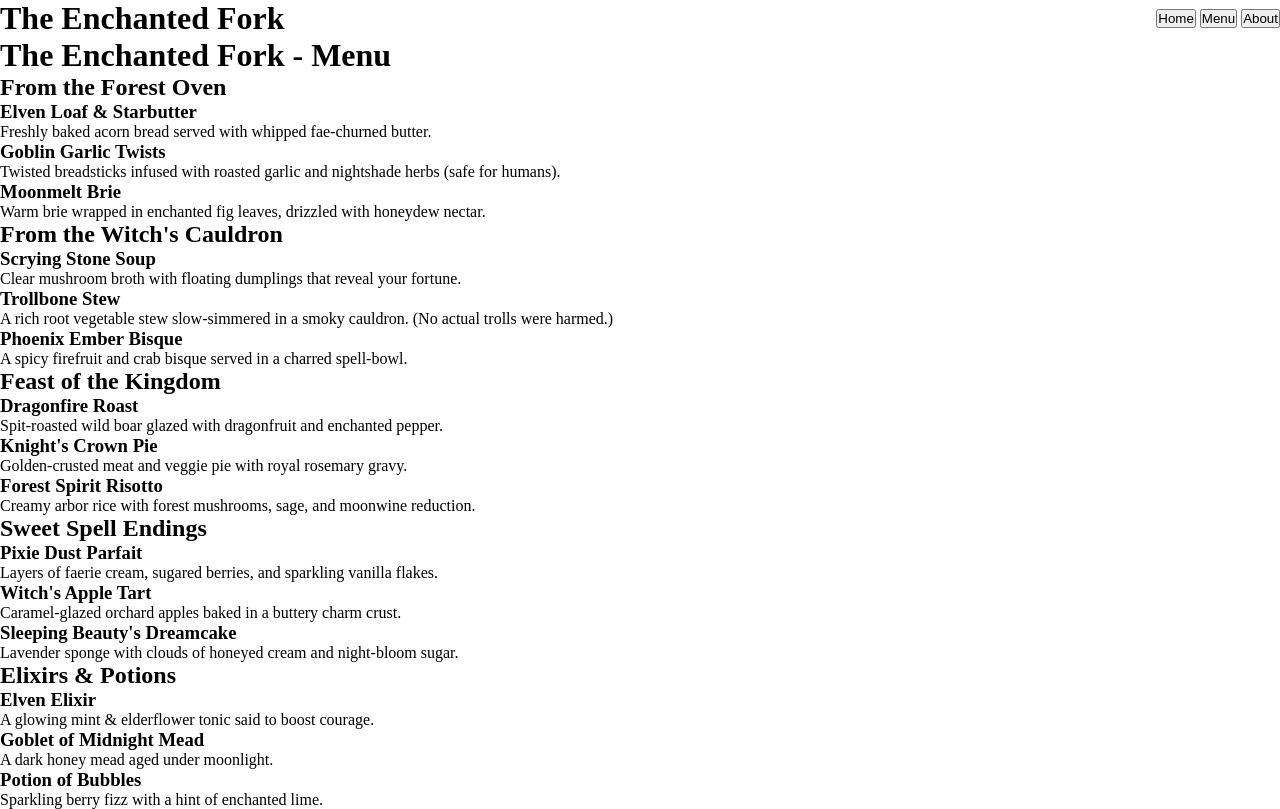
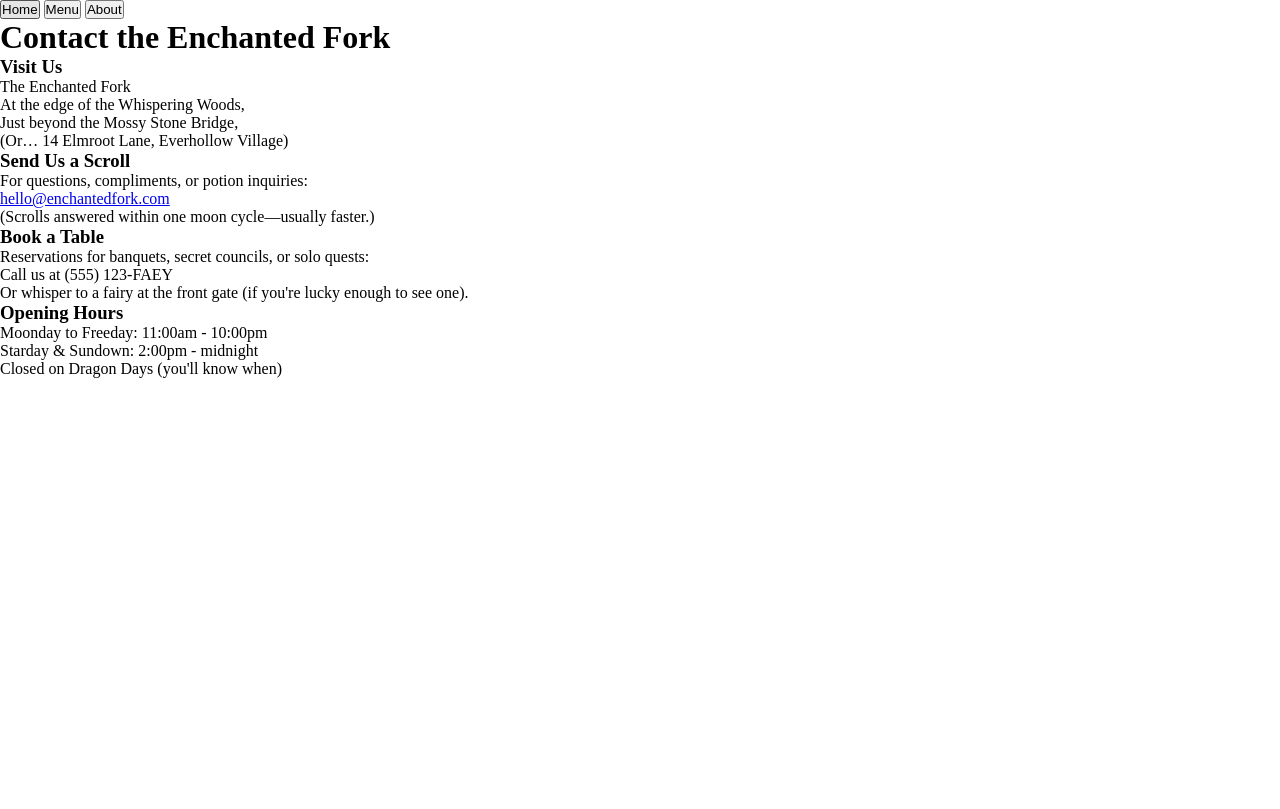
Before and after one commit to GeorgeZisis95/RestaurantPage, a website built with webpack: page src/template.html in a window 1280 px wide. Built offline with nearby package versions, Linux system fonts and the light colour scheme; a web font is replaced by a local one.

Commit message:
Add contact content

```diff
--- /dev/null
+++ b/src/contact.js
@@ -0,0 +1,81 @@
+// Step 1: Create the contact page header
+const contactHeader = document.createElement("h1")
+contactHeader.textContent = "Contact the Enchanted Fork"
+
+// Step 2: Create visit us div, inside there's a title and four p's
+const visitDiv = document.createElement("div")
+const visitHeader = document.createElement("h3")
+visitHeader.textContent = "Visit Us"
+
+const visitp1 = document.createElement("p")
+const visitp2 = document.createElement("p")
+const visitp3 = document.createElement("p")
+const visitp4 = document.createElement("p")
+
+visitp1.textContent = "The Enchanted Fork"
+visitp2.textContent = "At the edge of the Whispering Woods,"
+visitp3.textContent = "Just beyond the Mossy Stone Bridge,"
+visitp4.textContent = "(Or… 14 Elmroot Lane, Everhollow Village)"
+
+visitDiv.appendChild(visitHeader)
+visitDiv.appendChild(visitp1)
+visitDiv.appendChild(visitp2)
+visitDiv.appendChild(visitp3)
+visitDiv.appendChild(visitp4)
+
+// Step 3: Create email contact div, inside there's a title, two p's and an email link
+const emailDiv = document.createElement("div")
+const emailHeader = document.createElement("h3")
+emailHeader.textContent = "Send Us a Scroll"
+
+const emailp1 = document.createElement("p")
+const emaill1 = document.createElement("a")
+const emailp2 = document.createElement("p")
+
+emailp1.textContent = "For questions, compliments, or potion inquiries:"
+emaill1.setAttribute("href", "#")
+emaill1.textContent = "hello@enchantedfork.com"
+emailp2.textContent = "(Scrolls answered within one moon cycle—usually faster.)"
+
+emailDiv.appendChild(emailHeader)
+emailDiv.appendChild(emailp1)
+emailDiv.appendChild(emaill1)
+emailDiv.appendChild(emailp2)
+
+// Step 4: Create phone div, inside there's a title, three p's and I need the phone styled in bold
+const phoneDiv = document.createElement("div")
+const phoneHeader = document.createElement("h3")
+phoneHeader.textContent = "Book a Table"
+
+const phonep1 = document.createElement("p")
+const phonep2 = document.createElement("p")
+const phonep3 = document.createElement("p")
+
+phonep1.textContent = "Reservations for banquets, secret councils, or solo quests:"
+phonep2.textContent = "Call us at (555) 123-FAEY"
+phonep3.textContent = "Or whisper to a fairy at the front gate (if you're lucky enough to see one)."
+
+phoneDiv.appendChild(phoneHeader)
+phoneDiv.appendChild(phonep1)
+phoneDiv.appendChild(phonep2)
+phoneDiv.appendChild(phonep3)
+
+// Step 5: Create opening hours div with three p's and a title
+const openDiv = document.createElement("div")
+const openHeader = document.createElement("h3")
+openHeader.textContent = "Opening Hours"
+
+const openp1 = document.createElement("p")
+const openp2 = document.createElement("p")
+const openp3 = document.createElement("p")
+
+openp1.textContent = "Moonday to Freeday: 11:00am - 10:00pm"
+openp2.textContent = "Starday & Sundown: 2:00pm - midnight"
+openp3.textContent = "Closed on Dragon Days (you'll know when)"
+
+openDiv.appendChild(openHeader)
+openDiv.appendChild(openp1)
+openDiv.appendChild(openp2)
+openDiv.appendChild(openp3)
+
+export { contactHeader, visitDiv, emailDiv, phoneDiv, openDiv }
--- a/src/homepage.js
+++ b/src/homepage.js
@@ -1,8 +1,26 @@
-const textDiv = document.createElement("p")
-textDiv.textContent = "Welcome to The Enchanted Fork, a cozy haven nestled beneath the whispering willows of Everglade \
-Hollow. Here, under twinkling lanterns and ivy-draped archways, we serve dishes brewed with stardust, forest herbs, \
-and a pinch of old magic. Our chefs—once apprentices to woodland witches and castle cooks—prepare feasts fit for elves, \
-travelers, and noble beasts alike. Whether you arrive on foot, broomstick, or griffin-back, \
-a warm hearth and a spellbinding meal await. Come with wonder, leave with joy."
+// Step 1: Create the header of the page
+const homeHeader = document.createElement("h1")
+homeHeader.textContent = "The Enchanted Fork"
 
-export { textDiv }
+// Step 2: Create the about paragraphs and append them to the about div
+const aboutDiv = document.createElement("div")
+
+const p1 = document.createElement("p")
+const p2 = document.createElement("p")
+const p3 = document.createElement("p")
+const p4 = document.createElement("p")
+const p5 = document.createElement("p")
+
+p1.textContent = "Welcome, traveler, to The Enchanted Fork — a place where stories are savored and every dish holds a sprinkle of magic."
+p2.textContent = "Nestled deep within the Whispering Woods (or just off the main road past the village square), our tavern was founded by a curious cook and a wandering witch who believed that food should warm the soul as well as the belly. With recipes passed down through spellbooks and forest whispers, we've crafted a menu that brings fantasy to your fork."
+p3.textContent = "Here, goblins dine beside knights, elves sip herbal brews with pixies, and even the occasional dragon might stop by for a flame-grilled treat (no need to panic, they're quite polite). Whether you seek a hearty meal after a long quest or a sweet spell to end your day, you'll find comfort, charm, and a little enchantment in every bite."
+p4.textContent = "We believe in slow-simmered stews, moonlit ingredients, and laughter echoing off timbered walls. But more than that, we believe in bringing people together—be they brave adventurers or quiet dreamers."
+p5.textContent = "So pull up a chair, choose your potion, and let the story begin. Your table awaits..."
+
+aboutDiv.appendChild(p1)
+aboutDiv.appendChild(p2)
+aboutDiv.appendChild(p3)
+aboutDiv.appendChild(p4)
+aboutDiv.appendChild(p5)
+
+export { homeHeader, aboutDiv }
--- a/src/index.js
+++ b/src/index.js
@@ -1,11 +1,24 @@
 import "./styles.css"
-import { textDiv } from "./homepage"
+import { homeHeader, aboutDiv } from "./homepage"
 import { menuHeader, breadDiv, soupDiv, mainDiv, dessertDiv, drinksDiv } from "./menu"
+import { contactHeader, visitDiv, emailDiv, phoneDiv, openDiv } from "./contact"
 
 const contentDiv = document.querySelector(".content")
-contentDiv.appendChild(menuHeader)
-contentDiv.appendChild(breadDiv)
-contentDiv.appendChild(soupDiv)
-contentDiv.appendChild(mainDiv)
-contentDiv.appendChild(dessertDiv)
-contentDiv.appendChild(drinksDiv)
+// Homepage
+// contentDiv.appendChild(homeHeader)
+// contentDiv.appendChild(aboutDiv)
+
+// Menu Page
+// contentDiv.appendChild(menuHeader)
+// contentDiv.appendChild(breadDiv)
+// contentDiv.appendChild(soupDiv)
+// contentDiv.appendChild(mainDiv)
+// contentDiv.appendChild(dessertDiv)
+// contentDiv.appendChild(drinksDiv)
+
+// Contact Page
+contentDiv.appendChild(contactHeader)
+contentDiv.appendChild(visitDiv)
+contentDiv.appendChild(emailDiv)
+contentDiv.appendChild(phoneDiv)
+contentDiv.appendChild(openDiv)
--- a/src/menu.js
+++ b/src/menu.js
@@ -1,6 +1,6 @@
 // Step 1: Create the header of the page
 const menuHeader = document.createElement("h1")
-menuHeader.textContent = "The Enchanted Fork - Menu"
+menuHeader.textContent = "The Enchanted Menu"
 
 // Step 2: Create a container div for each menu part: Bread-Soup-Main-Dessert-Drinks
 const breadDiv = document.createElement("div")
--- a/src/template.html
+++ b/src/template.html
@@ -9,7 +9,6 @@
 
 <body>
     <header>
-        <h1>The Enchanted Fork</h1>
         <nav>
             <button class="home"> Home </button>
             <button class="menu"> Menu</button>
```
Also changed, not shown: src/about.js (deleted).
